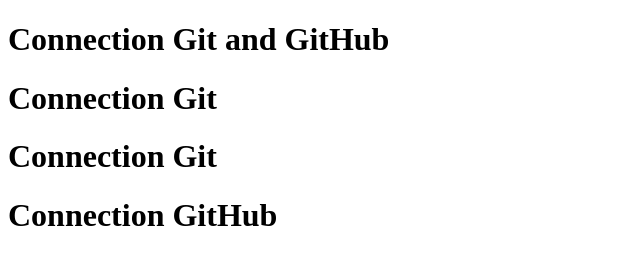
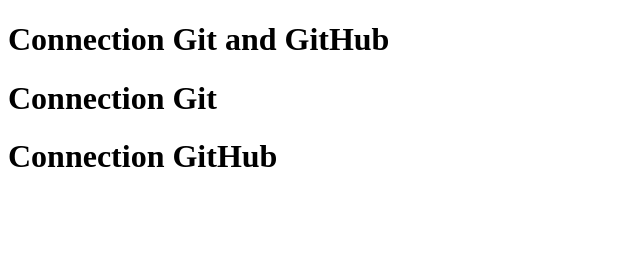
Before and after one commit to IrvingVelarde/Ajax-with-PHP, a plain HTML site: page index.html in a window 1280 px wide. Shown: the whole page, without its empty margins (0-640 px from the left). Drawn offline with Linux system fonts and the light colour scheme.

Commit message:
First Commit

```diff
--- a/index.html
+++ b/index.html
@@ -9,7 +9,6 @@
 <body>
     <h1>Connection Git and GitHub</h1>
     <h1>Connection Git</h1>
-    <h1>Connection Git</h1>
     <h1>Connection GitHub</h1>
 </body>
 </html>
```
